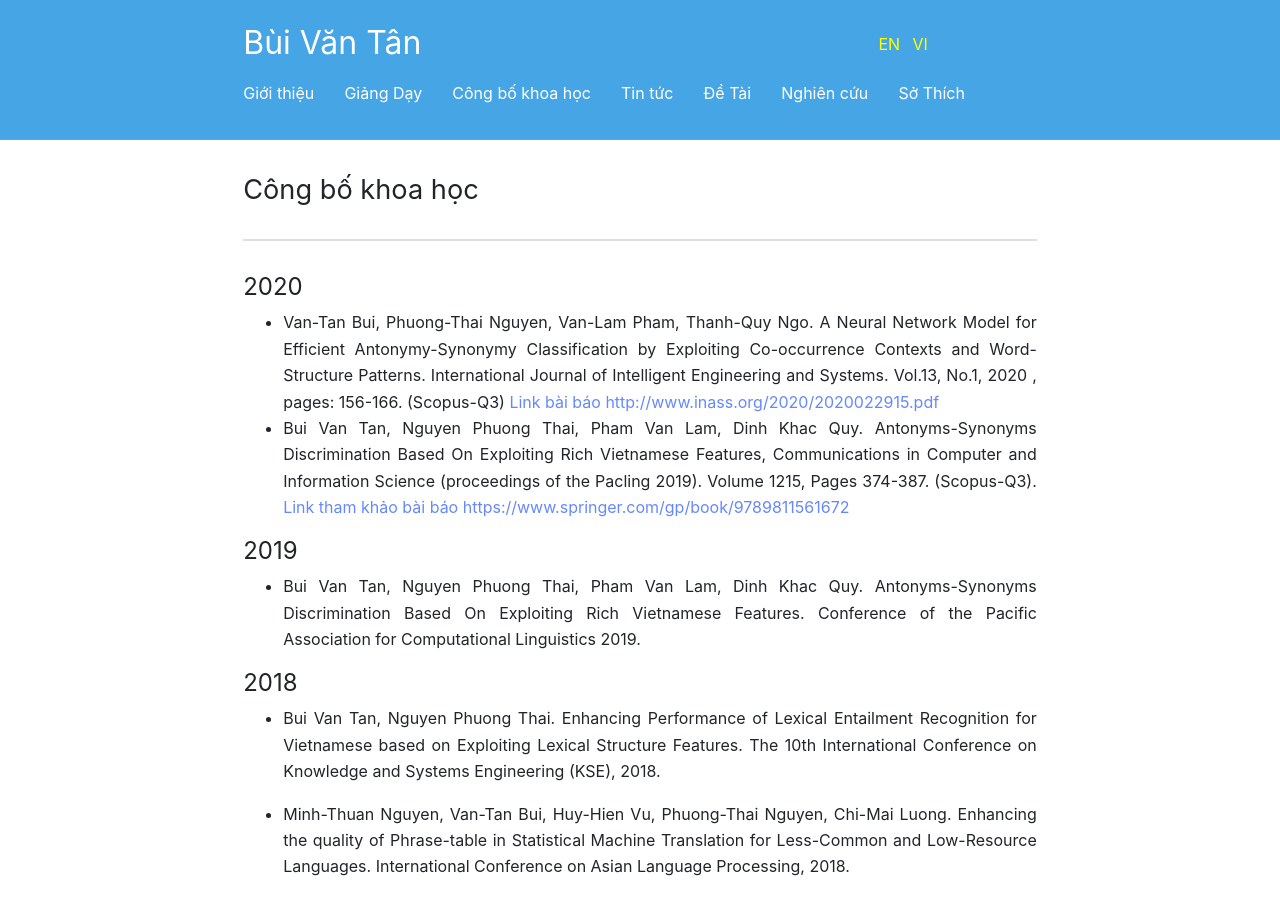
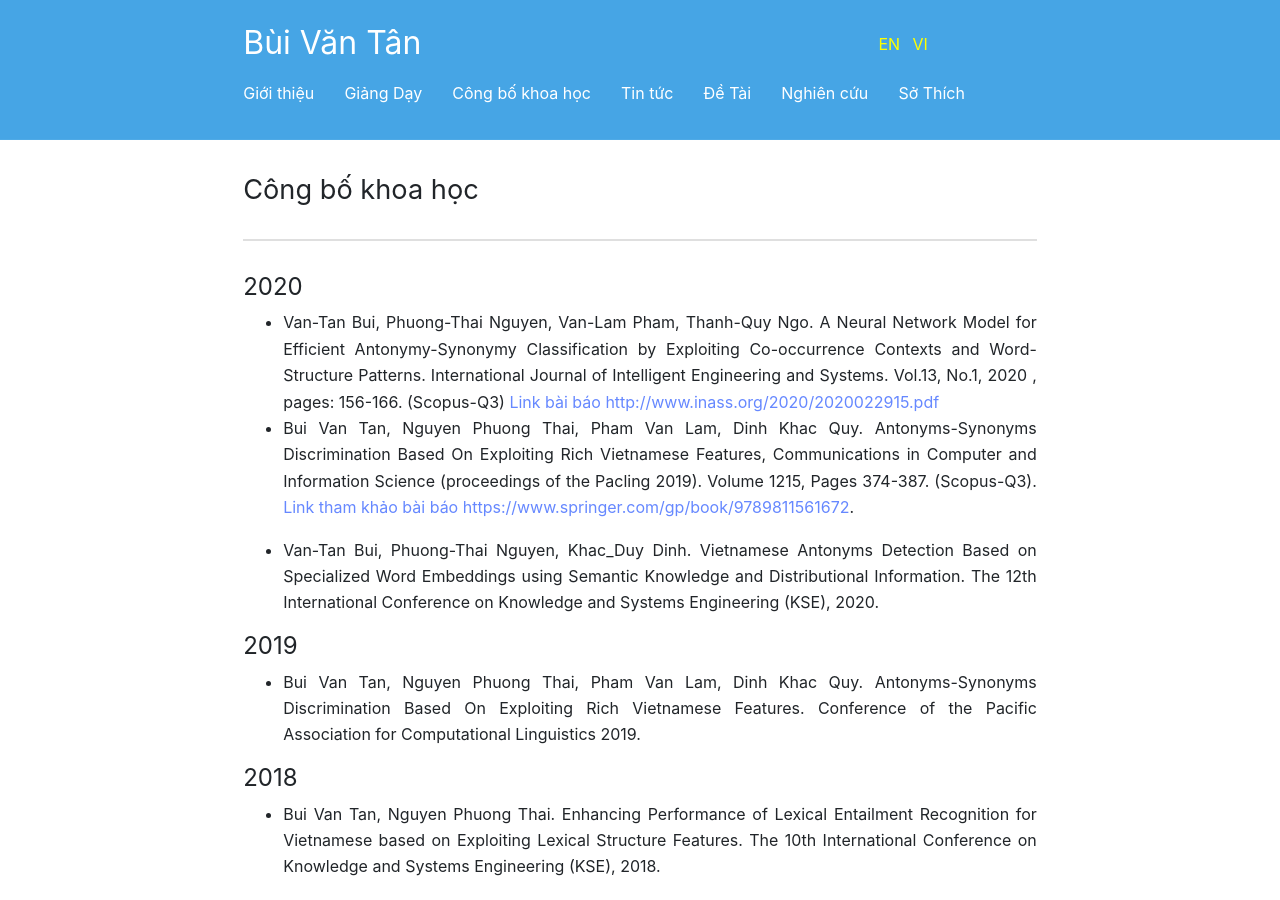
Before and after one commit to BuiTan/BuiTan.github.io, a Jekyll site: the page built from vi/CongBoKhoaHoc.md, in a window 1280 px wide and 900 px high. Built offline with Jekyll 4.4.1, drawn with Linux system fonts in a browser that asks for light colours.

Commit message:
Update CongBoKhoaHoc.md

```diff
--- a/vi/CongBoKhoaHoc.md
+++ b/vi/CongBoKhoaHoc.md
@@ -11,7 +11,9 @@ order: 2
 #### 2020
 * Van-Tan Bui, Phuong-Thai Nguyen, Van-Lam Pham, Thanh-Quy Ngo. A Neural Network Model for Efficient Antonymy-Synonymy Classification by
 Exploiting Co-occurrence Contexts and Word-Structure Patterns. International Journal of Intelligent Engineering and Systems. Vol.13, No.1, 2020 , pages: 156-166. (Scopus-Q3) [Link bài báo http://www.inass.org/2020/2020022915.pdf](http://www.inass.org/2020/2020022915.pdf)
-* Bui Van Tan, Nguyen Phuong Thai, Pham Van Lam, Dinh Khac Quy. Antonyms-Synonyms Discrimination Based On Exploiting Rich Vietnamese Features, Communications in Computer and Information Science (proceedings of the Pacling 2019). Volume 1215, Pages 374-387. (Scopus-Q3). [Link tham khảo bài báo https://www.springer.com/gp/book/9789811561672](https://www.springer.com/gp/book/9789811561672)
+* Bui Van Tan, Nguyen Phuong Thai, Pham Van Lam, Dinh Khac Quy. Antonyms-Synonyms Discrimination Based On Exploiting Rich Vietnamese Features, Communications in Computer and Information Science (proceedings of the Pacling 2019). Volume 1215, Pages 374-387. (Scopus-Q3). [Link tham khảo bài báo https://www.springer.com/gp/book/9789811561672](https://www.springer.com/gp/book/9789811561672).
+
+* Van-Tan Bui, Phuong-Thai Nguyen, Khac_Duy Dinh. Vietnamese Antonyms Detection Based on Specialized Word Embeddings using Semantic Knowledge and Distributional Information. The 12th International Conference on Knowledge and Systems Engineering (KSE), 2020.
 
 #### 2019
 * Bui Van Tan, Nguyen Phuong Thai, Pham Van Lam, Dinh Khac Quy. Antonyms-Synonyms Discrimination Based On Exploiting Rich Vietnamese Features. Conference of the Pacific Association for Computational Linguistics 2019.
```
